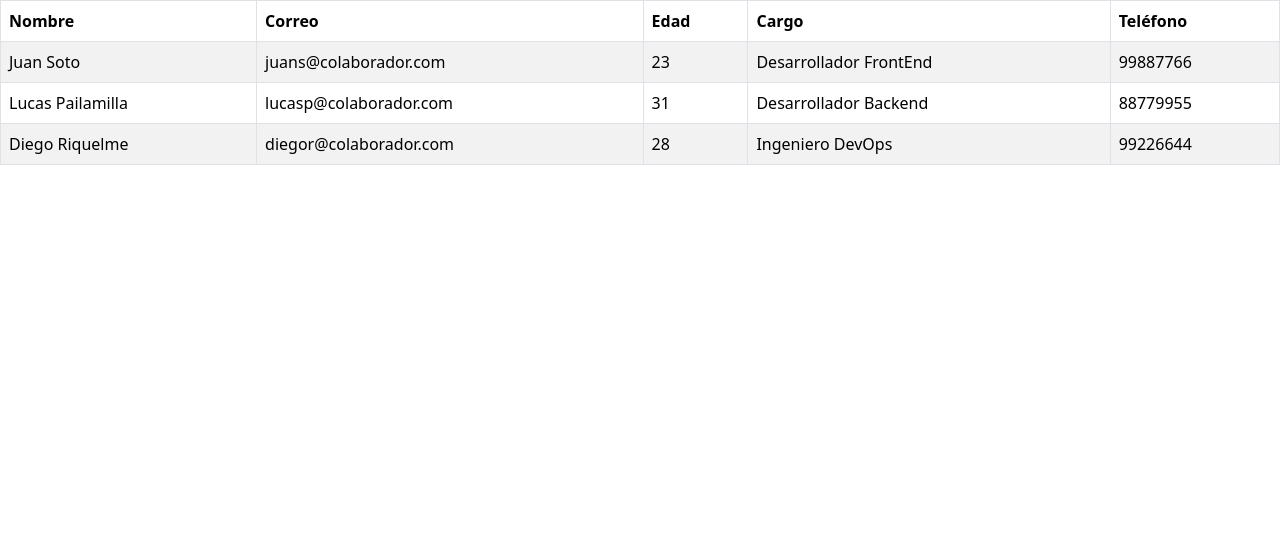
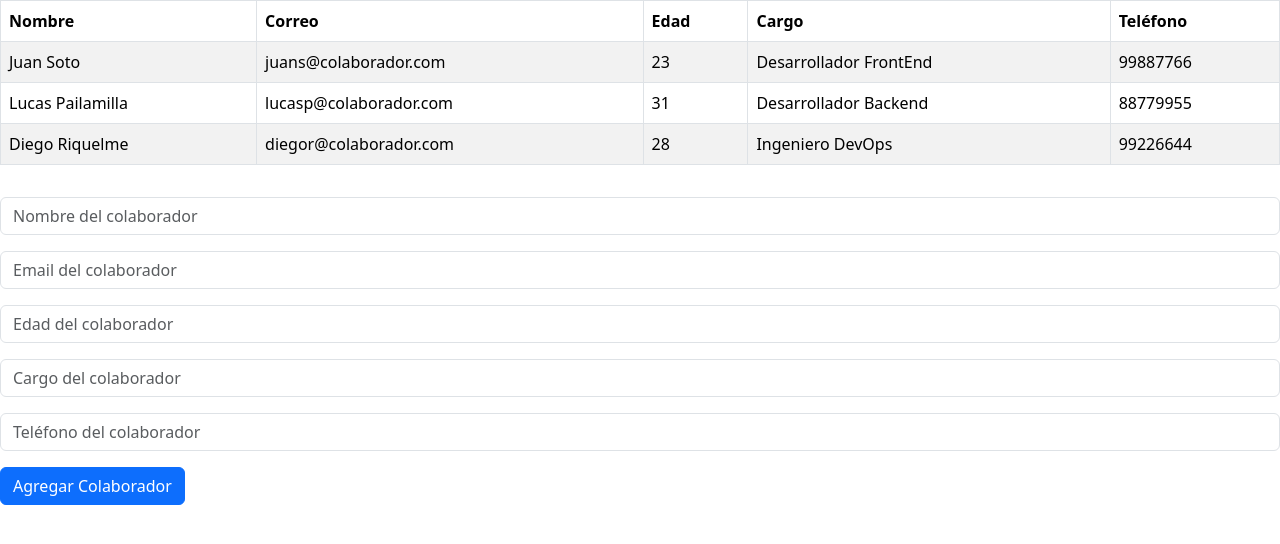
Before and after one commit to javoc88/dl-jsx-collab-bbdd, a React (Vite) app: page / in a window 1280 px wide. Shown: the top 544 px of the page. Built offline with nearby package versions, Linux system fonts and the light colour scheme.

Commit message:
Se agrega el formulario y sus funcionalidades

```diff
--- a/src/App.jsx
+++ b/src/App.jsx
@@ -2,11 +2,13 @@ import "./App.css";
 import "bootstrap/dist/css/bootstrap.min.css";
 import { BaseColaboradores } from "./database/BaseColaboradores";
 import Listado from "./components/Listado";
+import Formulario from "./components/Formulario"
 
 function App() {
   return (
     <>
       <Listado collabs={BaseColaboradores} />
+      <Formulario/>
     </>
   );
 }
--- a/src/components/Formulario.jsx
+++ b/src/components/Formulario.jsx
@@ -0,0 +1,86 @@
+import Button from "react-bootstrap/Button"
+import Form from "react-bootstrap/Form"
+import { useState } from "react"
+
+const Formulario = () => {
+    const [colaborador, setColaborador] = useState({
+        nombre: "",
+        email:"",
+        edad:"",
+        cargo:"",
+        telefono:"",
+    })
+
+    const handleChange = (e) => {
+        setColaborador({
+            ...colaborador,
+            [e.target.name]: e.target.value,
+        })
+    }
+
+    const handleSubmit = (e) => {
+        if(colaborador.nombre ==="" ||
+        colaborador.email ==="" ||
+        colaborador.edad ==="" ||
+        colaborador.cargo ==="" ||
+        colaborador.telefono ===""){
+            alert("Completa todos los campos");
+            return;
+        }
+        alert("Colaborador agregado exitosamente");
+    }
+
+    return (
+        <Form onSubmit={handleSubmit}>
+            <Form.Group className="mb-3" controlId="formBasicEmail">
+                <Form.Control
+                    className="my-3"
+                    type="text"
+                    placeholder="Nombre del colaborador"
+                    onChange={handleChange}
+                    name="nombre"
+                    value={colaborador.nombre}
+                />
+                <Form.Control
+                    className="my-3"
+                    type="email"
+                    placeholder="Email del colaborador"
+                    onChange={handleChange}
+                    name="email"
+                    value={colaborador.email}
+                />
+                <Form.Control
+                    className="my-3"
+                    type="text"
+                    placeholder="Edad del colaborador"
+                    onChange={handleChange}
+                    name="edad"
+                    value={colaborador.edad}
+                />
+                <Form.Control
+                    className="my-3"
+                    type="text"
+                    placeholder="Cargo del colaborador"
+                    onChange={handleChange}
+                    name="cargo"
+                    value={colaborador.cargo}
+                />
+                <Form.Control
+                    className="my-3"
+                    type="text"
+                    placeholder="Teléfono del colaborador"
+                    onChange={handleChange}
+                    name="telefono"
+                    value={colaborador.telefono}
+                />
+            </Form.Group>
+
+
+            <Button variant="primary" type="submit">
+                Agregar Colaborador
+            </Button>
+            </Form>
+    )
+}
+
+export default Formulario
```
